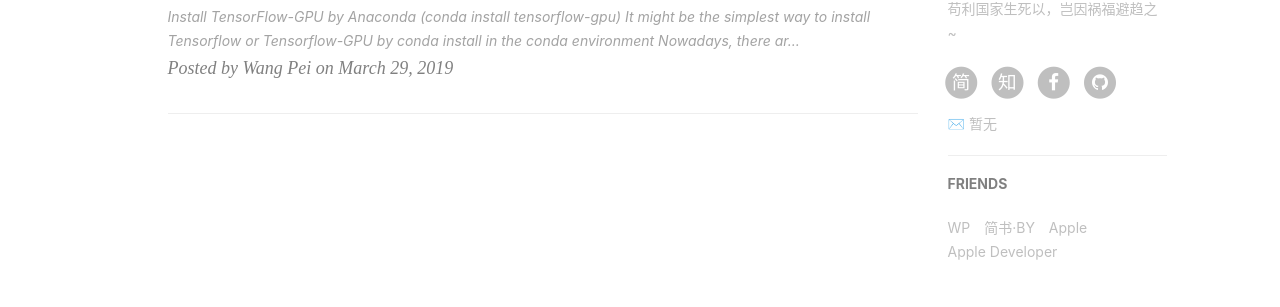
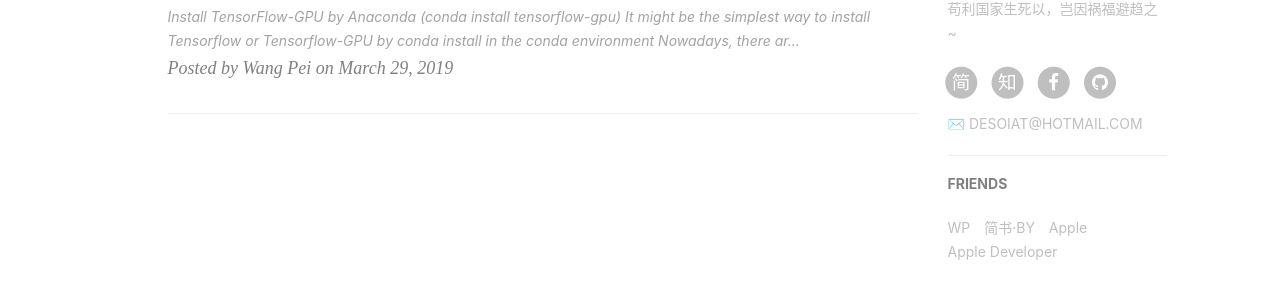
Before and after one commit to DeSoiat/DESOIAT.GITHUB.IO, a Jekyll site: the page built from index.html, in a window 1280 px wide. Shown: the part 782-1089 px from the top of the page. Built offline with Jekyll 4.4.1, drawn with Linux system fonts in a browser that asks for light colours; nearby versions of some CDN libraries; the list of posts is cut into pages by our own code; comment, search, counter and statistics services are not loaded.

Commit message:
Update _config.yml

```diff
--- a/_config.yml
+++ b/_config.yml
@@ -1,9 +1,9 @@
 # Site settings
 title: My Blog
-SEOTitle: 我的博客 | My Blog
+SEOTitle: DESOIAT的博客 | My Blog
 header-img: img/post-bg-desk.jpg
-email: 暂无
-description: "写一句你想写的话"
+email: DESOIAT@HOTMAIL.COM
+description: "1111111111111111111111"
 keyword: "我的博客"
 url: "http://name.github.io"          # your host, for absolute URL
 baseurl: ""      # for example, '/blog' if your blog hosted on 'host/blog'
```
